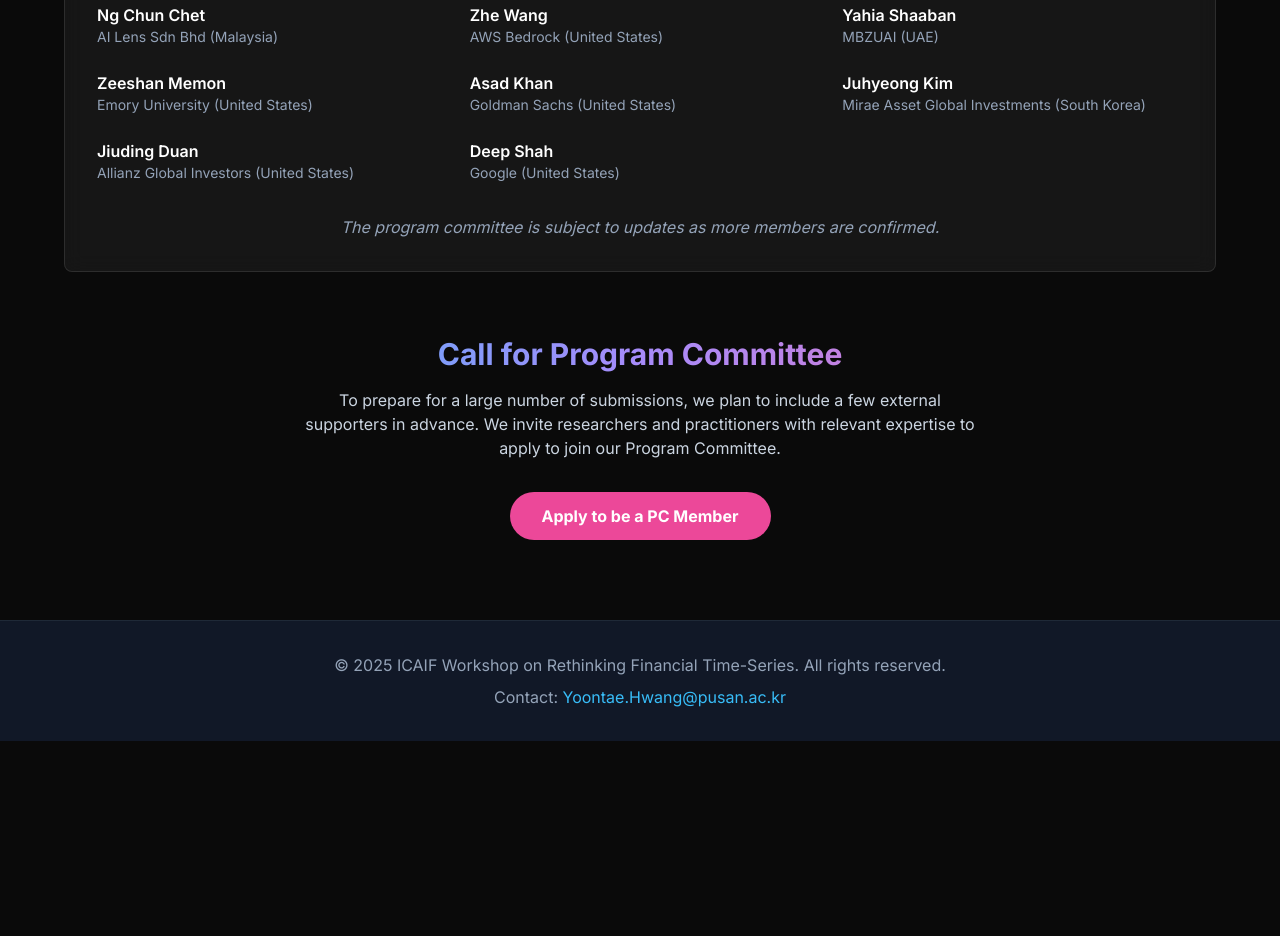
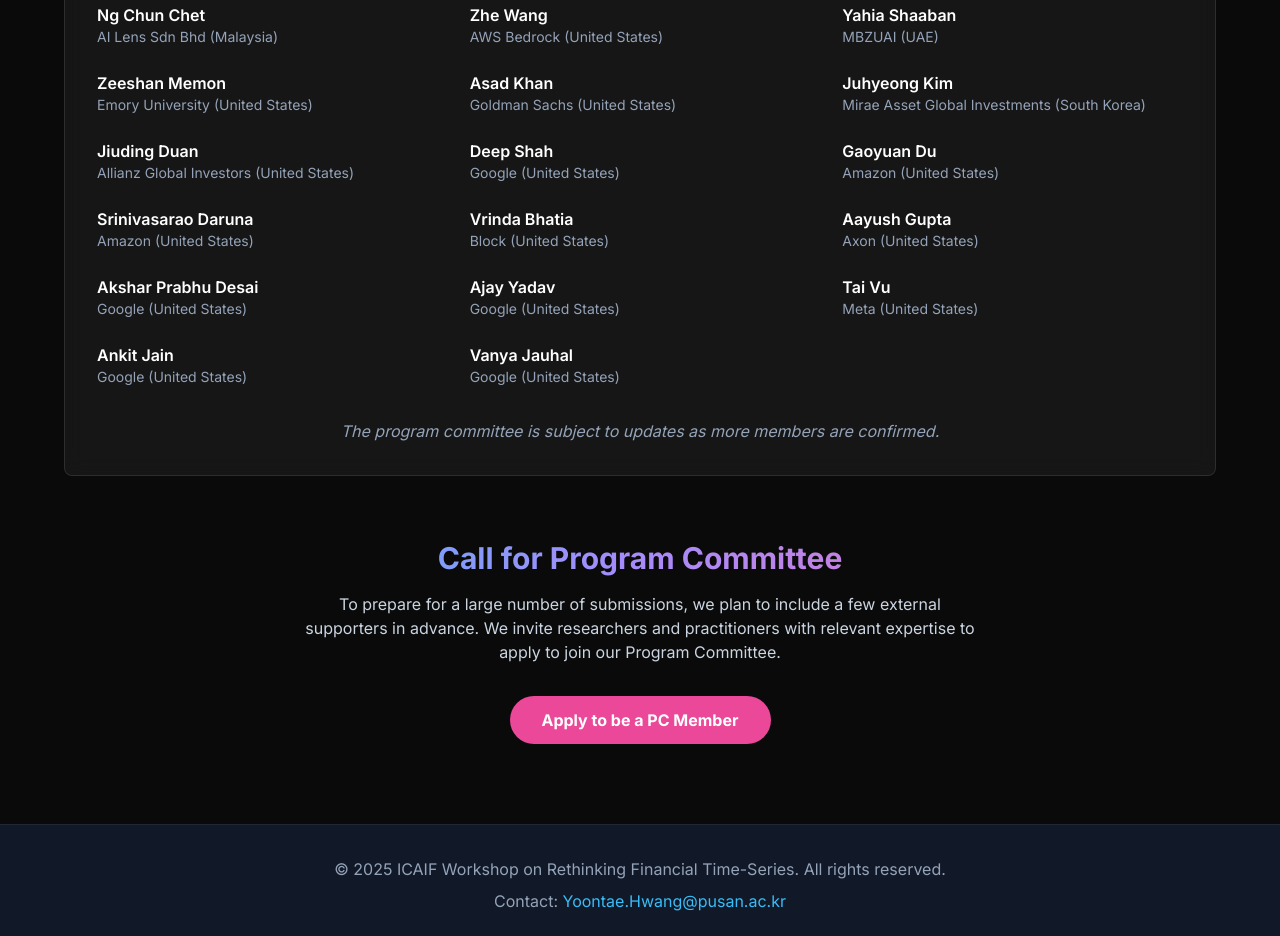
Before and after one commit to ICAIF-25-RTFS/ICAIF-25-RTFS.github.io, a plain HTML site: page index.html in a window 1280 px wide. Shown: the part 6864-7800 px from the top of the page. Before the commit the page ends 7605 px from the top, so only its background shows below. Drawn offline with nearby package versions, Linux system fonts and the light colour scheme.

Commit message:
Update index.html

```diff
--- a/index.html
+++ b/index.html
@@ -494,6 +494,15 @@
                             <div><p class="font-semibold text-white">Juhyeong Kim</p><p class="text-slate-400 text-sm"> Mirae Asset Global Investments (South Korea) </p></div>
                             <div><p class="font-semibold text-white">Jiuding Duan</p><p class="text-slate-400 text-sm"> Allianz Global Investors (United States) </p></div>
                             <div><p class="font-semibold text-white">Deep Shah</p><p class="text-slate-400 text-sm"> Google (United States) </p></div>
+                            <div><p class="font-semibold text-white">Gaoyuan Du</p><p class="text-slate-400 text-sm"> Amazon (United States) </p></div>
+                            <div><p class="font-semibold text-white">Srinivasarao Daruna</p><p class="text-slate-400 text-sm"> Amazon (United States) </p></div>
+                            <div><p class="font-semibold text-white">Vrinda Bhatia</p><p class="text-slate-400 text-sm"> Block (United States) </p></div>
+                            <div><p class="font-semibold text-white">Aayush Gupta</p><p class="text-slate-400 text-sm"> Axon (United States) </p></div>
+                            <div><p class="font-semibold text-white">Akshar Prabhu Desai</p><p class="text-slate-400 text-sm"> Google (United States) </p></div>
+                            <div><p class="font-semibold text-white">Ajay Yadav</p><p class="text-slate-400 text-sm"> Google (United States) </p></div>
+                            <div><p class="font-semibold text-white">Tai Vu</p><p class="text-slate-400 text-sm"> Meta (United States) </p></div>
+                            <div><p class="font-semibold text-white">Ankit Jain</p><p class="text-slate-400 text-sm"> Google (United States) </p></div>
+                            <div><p class="font-semibold text-white">Vanya Jauhal</p><p class="text-slate-400 text-sm"> Google (United States) </p></div>
 
 
                         </div>
```
